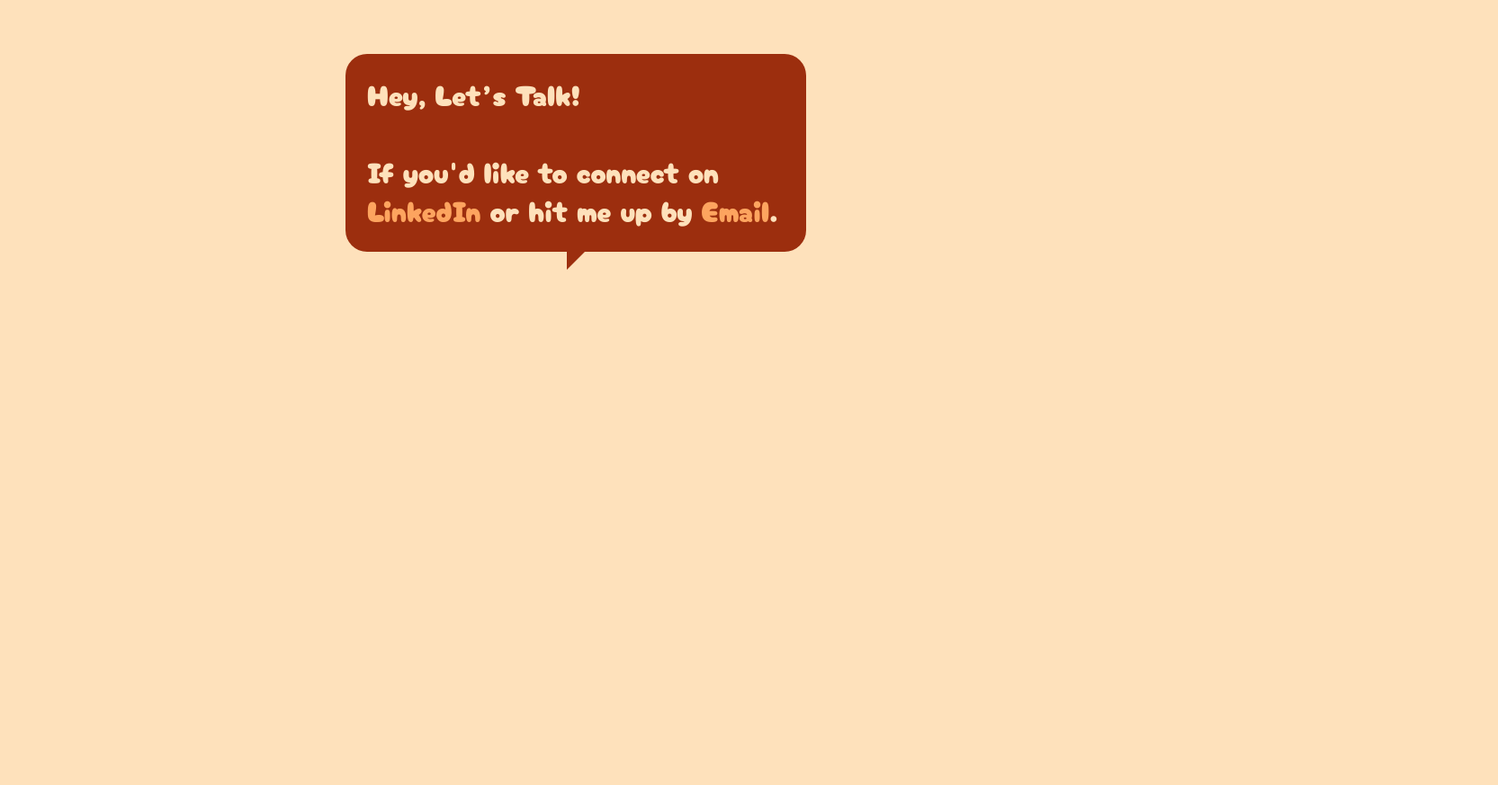
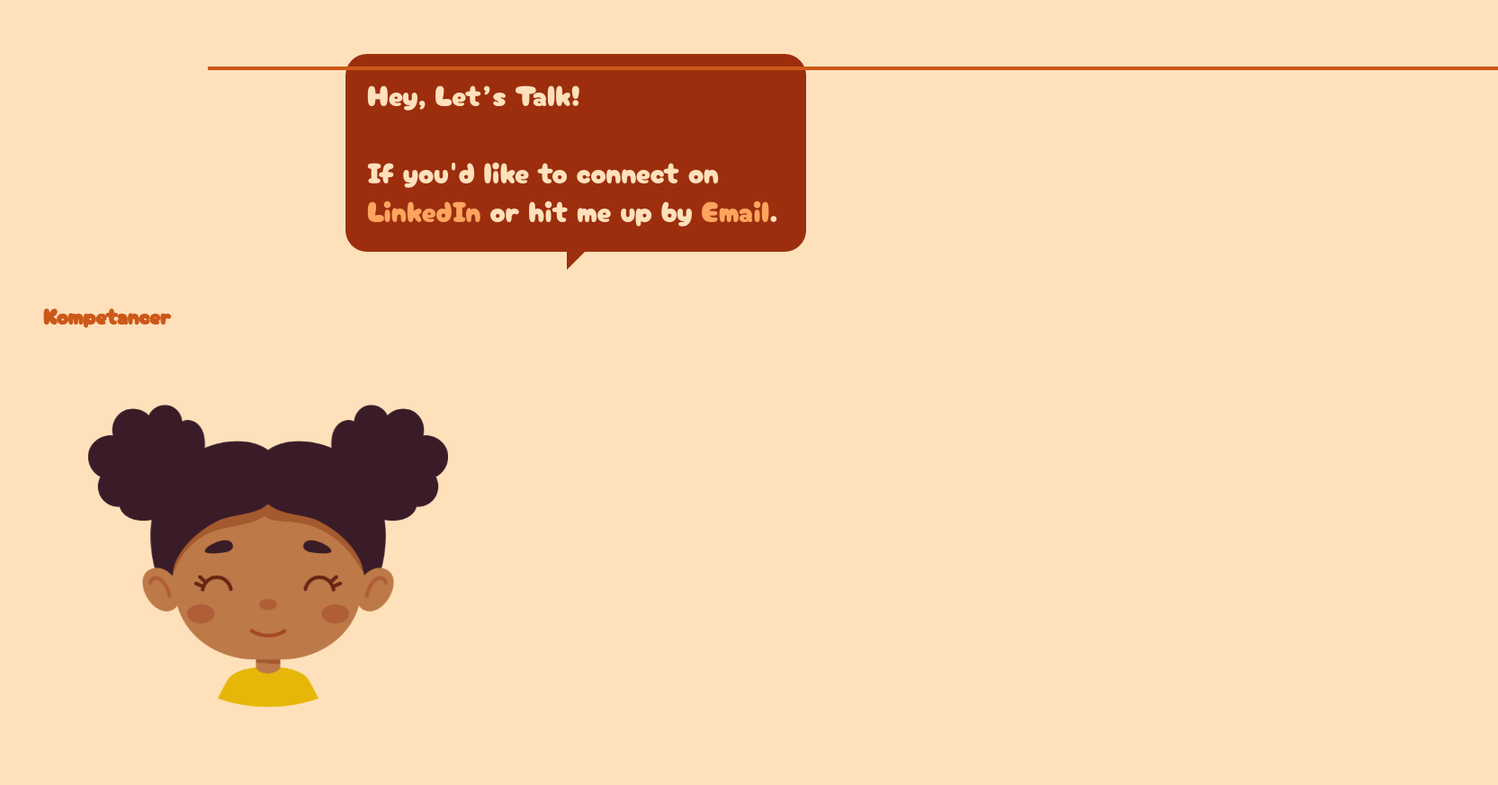
Before and after one commit to kezia-hansen/ppp, an Astro site: page / in a window 1280 px wide. Shown: the part 576-1449 px from the top of the page at 90% size, 1665 px wide, since content can reach past the window. Before the commit the page ends 876 px from the top, so only its background shows below. Built offline with nearby package versions, Linux system fonts and the light colour scheme; Astro itself is replaced by a stand-in of ours.

Commit message:
Startet på skill section og addet billede

```diff
--- /dev/null
+++ b/src/components/RaderChart.astro
@@ -0,0 +1,30 @@
+---
+
+---
+
+<section>
+  <h2>Kompetancer</h2>
+  <img src="../img/kh.png" alt="Cartoon billede af Kezia" />
+</section>
+
+<style>
+  section {
+    margin-top: 56px;
+    margin-left: 48px;
+  }
+
+  h2 {
+    position: relative;
+    width: 100%;
+    color: #cc5819;
+  }
+  &::after {
+    content: "";
+    position: absolute;
+    margin-left: 231px;
+    height: 4px;
+    width: 112%;
+    top: 81.3%;
+    background: #cc5819;
+  }
+</style>
--- a/src/pages/index.astro
+++ b/src/pages/index.astro
@@ -3,6 +3,7 @@ import "../style.css";
 import Nav from "../components/Nav.astro";
 import MeContainer from "../components/MeContainer.astro";
 import Speechbubble from "../components/SpeechBubble.astro";
+import RaderChart from "../components/RaderChart.astro";
 ---
 
 <html lang="en">
@@ -18,5 +19,6 @@ import Speechbubble from "../components/SpeechBubble.astro";
     <Nav />
     <MeContainer />
     <Speechbubble />
+    <RaderChart />
   </body>
 </html>
```
Also changed, not shown: public/img/radarchart.svg (added).
